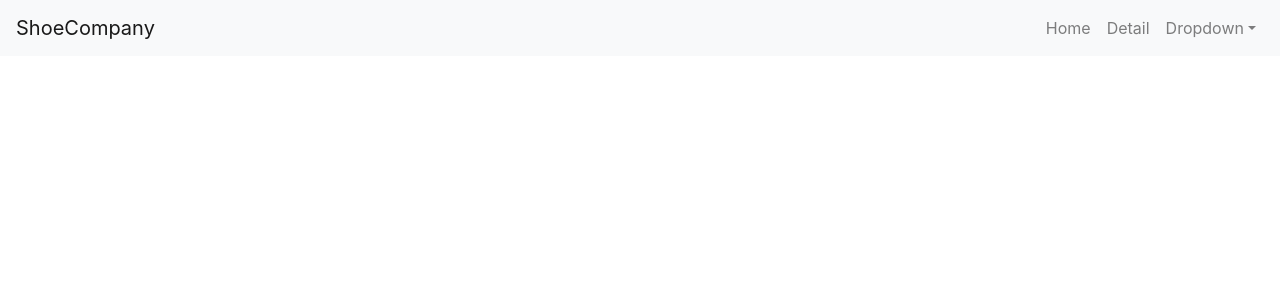
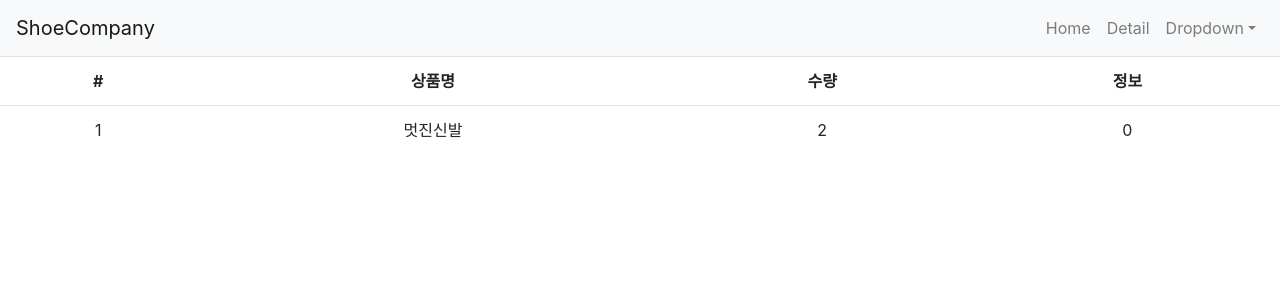
Before and after one commit to xxalsgh0203/shopping_mall, a React (Create React App) app: page /cart in a window 1280 px wide. Shown: the top 300 px of the page. Built offline with nearby package versions, Linux system fonts and the light colour scheme.

Commit message:
added cart page & used Redux

```diff
--- a/package.json
+++ b/package.json
@@ -12,9 +12,11 @@
     "react": "^17.0.2",
     "react-bootstrap": "^1.5.2",
     "react-dom": "^17.0.2",
+    "react-redux": "^7.2.3",
     "react-router-dom": "^5.2.0",
     "react-scripts": "4.0.3",
     "react-transition-group": "^4.4.1",
+    "redux": "^4.0.5",
     "styled-components": "^5.2.3",
     "web-vitals": "^1.1.1"
   },
--- a/src/App.js
+++ b/src/App.js
@@ -1,10 +1,11 @@
 import './App.css';
 import React, {useState} from 'react';
-import { Navbar, Nav, NavDropdown, Jumbotron, Button} from 'react-bootstrap';
+import { Navbar, Nav, NavDropdown} from 'react-bootstrap';
 import ProductInfo from './data';
 import { Link, Route, Switch } from 'react-router-dom';
 import Detail from './components/Detail.js';
 import Home from './components/Home.js';
+import Cart from './Cart.js';
 
 function App() {
 
@@ -39,6 +40,10 @@ function App() {
         <Route path="/detail/:id">
           <Detail shoes={ shoes } stock = {stock} updateStock={updateStock}/>
         </Route>
+
+        <Route path="/cart">
+          <Cart></Cart>
+        </Route>
       </Switch>
     </div>
   );
--- /dev/null
+++ b/src/Cart.js
@@ -0,0 +1,39 @@
+import React from 'react'
+import {Table} from 'react-bootstrap'
+import { connect } from 'react-redux'
+
+function Cart(props){
+    return (
+        <div>
+            <Table responsive>
+                <tr>
+                    <th>#</th>
+                    <th>상품명</th>
+                    <th>수량</th>
+                    <th>정보</th>
+                </tr>
+                {
+                    props.state.map(function(product){
+                        return (
+                            <tr>
+                                <td>1</td>
+                                <td>{product.name}</td>
+                                <td>{product.quantity}</td>
+                                <td>{product.id}</td>
+                            </tr>
+                        )
+                    })
+                }
+
+            </Table>
+        </div>
+    )
+}
+
+function statetoProps(state){
+    return {
+        state : state
+    }
+}
+
+export default connect(statetoProps)(Cart)
--- a/src/components/Detail.js
+++ b/src/components/Detail.js
@@ -94,15 +94,15 @@ function StockInfo(props) {
 function TabContent(props) {
 
     useEffect(()=>{props.changeanimationSwitch(true)});
-    if(props.tab == 0){
+    if(props.tab === 0){
         return (
             <div>1번째 내용입니다</div>
         )
-    }else if(props.tab == 1){
+    }else if(props.tab === 1){
         return (
             <div>2번째 내용입니다</div>
         )
-    }else if(props.tab == 2){
+    }else if(props.tab === 2){
         return (
             <div>3번째 내용입니다</div>
         )
--- a/src/index.js
+++ b/src/index.js
@@ -4,12 +4,17 @@ import './index.css';
 import App from './App';
 import reportWebVitals from './reportWebVitals';
 import { BrowserRouter } from 'react-router-dom';
+import {Provider} from 'react-redux';
+import {createStore} from 'redux';
 
+let store = createStore(()=>{ return [{id: 0, name: '멋진신발', quantity: 2}] });
 
 ReactDOM.render(
   <React.StrictMode>
     <BrowserRouter>
+    <Provider store={store}>
       <App />
+    </Provider>
     </BrowserRouter>
   </React.StrictMode>,
   document.getElementById('root')
```
Also changed, not shown: 1 other file (tests, documents, lock files or other folders).
